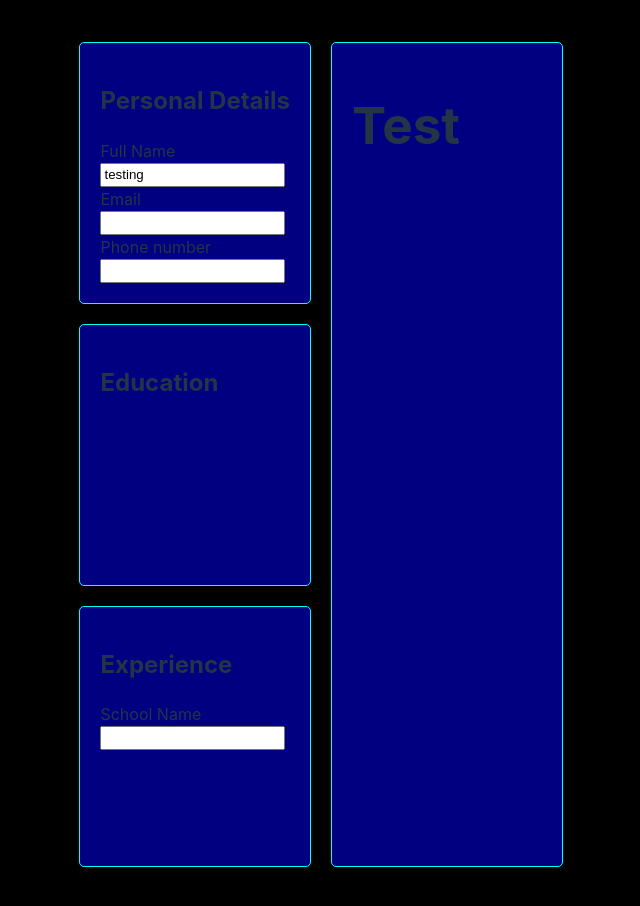
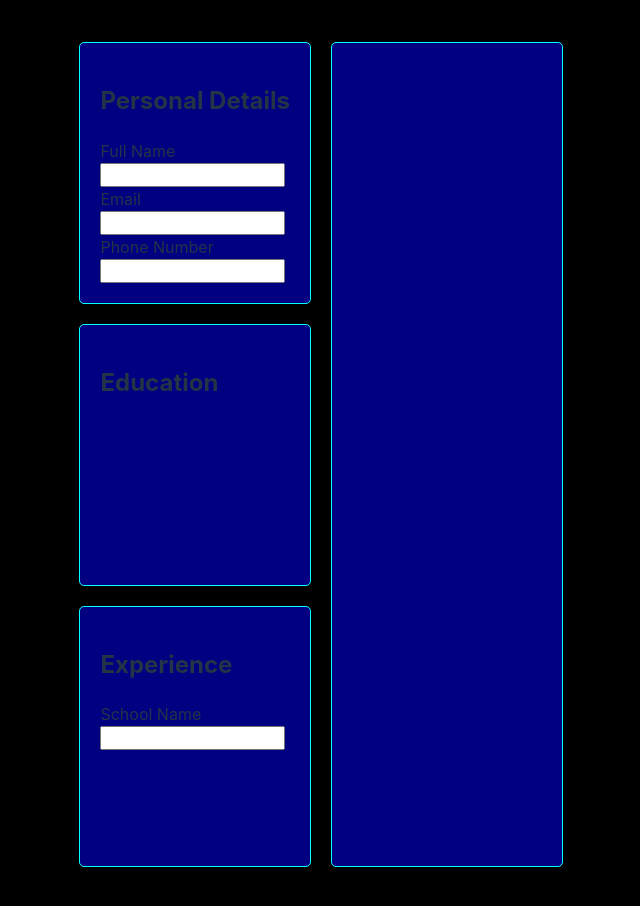
Before and after one commit to xzllzx/the-odin-project, a React (Vite) app in the folder react-cv-application/: page / in a window 1280 px wide. Shown: the top 906 px of the page, without its empty margins (319-959 px from the left). Built offline with nearby package versions, Linux system fonts and the light colour scheme.

Commit message:
Re-factored since common ancestor is entire page

```diff
--- a/react-cv-application/src/GeneralInfo.jsx
+++ b/react-cv-application/src/GeneralInfo.jsx
@@ -1,15 +1,25 @@
 import { useState } from "react";
 
-function GeneralInformation() {}
+function GeneralInput() {
+  const [personalInfo, setPersonalInfo] = useState({
+    fullName: "",
+    email: "",
+    phoneNumber: "",
+  });
 
-function GeneralInput() {
-  const [fullName, setFullName] = useState("testing");
+  function handlePersonalInfoChange(e) {
+    const newPersonalInfo = { ...personalInfo };
 
-  function handleNameChange(e) {
-    setFullName(e.target.value);
+    if (e.target.id === "full-name") newPersonalInfo.fullName = e.target.value;
+    if (e.target.id === "email") newPersonalInfo.email = e.target.value;
+    if (e.target.id === "phone-number")
+      newPersonalInfo.phoneNumber = e.target.value;
+
+    setPersonalInfo(newPersonalInfo);
   }
 
   return (
+    <>
       <div className="general container">
         <h2>Personal Details</h2>
         <form>
@@ -17,24 +27,33 @@ function GeneralInput() {
             id="full-name"
             attributeName="Full Name"
             type="text"
-          value={fullName}
-          handleChange={handleNameChange}
+            value={personalInfo.fullName}
+            handleChange={handlePersonalInfoChange}
           />
-        <label htmlFor="email">
-          Email
-          <input type="email" id="email" name="email" required></input>
-        </label>
-        <label htmlFor="phone-number">
-          Phone number
-          <input
-            type="tel"
+          <LabelledInput
+            id="email"
+            attributeName="Email"
+            type="email"
+            value={personalInfo.email}
+            handleChange={handlePersonalInfoChange}
+          />
+          <LabelledInput
             id="phone-number"
-            name="phone-number"
-            required
-          ></input>
-        </label>
+            attributeName="Phone Number"
+            type="phone-number"
+            value={personalInfo.phoneNumber}
+            handleChange={handlePersonalInfoChange}
+          />
         </form>
       </div>
+      <div className="resume container">
+        <div className="header">
+          <h1>{personalInfo.fullName}</h1>
+          <h2>{personalInfo.email}</h2>
+          <h2>{personalInfo.phoneNumber}</h2>
+        </div>
+      </div>
+    </>
   );
 }
 
@@ -54,12 +73,4 @@ function LabelledInput({ id, attributeName, type, value, handleChange }) {
   );
 }
 
-function ResumeHeader() {
-  return (
-    <>
-      <h1>Test</h1>
-    </>
-  );
-}
-
-export { GeneralInput, ResumeHeader };
+export { GeneralInput };
--- a/react-cv-application/src/main.jsx
+++ b/react-cv-application/src/main.jsx
@@ -2,14 +2,12 @@ import React from "react";
 import ReactDOM from "react-dom/client";
 import App from "./App.jsx";
 import { InputContainer } from "./Input.jsx";
-import { ResumeContainer } from "./Resume.jsx";
 import "./index.css";
 
 ReactDOM.createRoot(document.getElementById("root")).render(
   <React.StrictMode>
     <div className="content">
       <InputContainer />
-      <ResumeContainer />
     </div>
   </React.StrictMode>
 );
```
Lines whose indentation alone changed are shown as unchanged.
